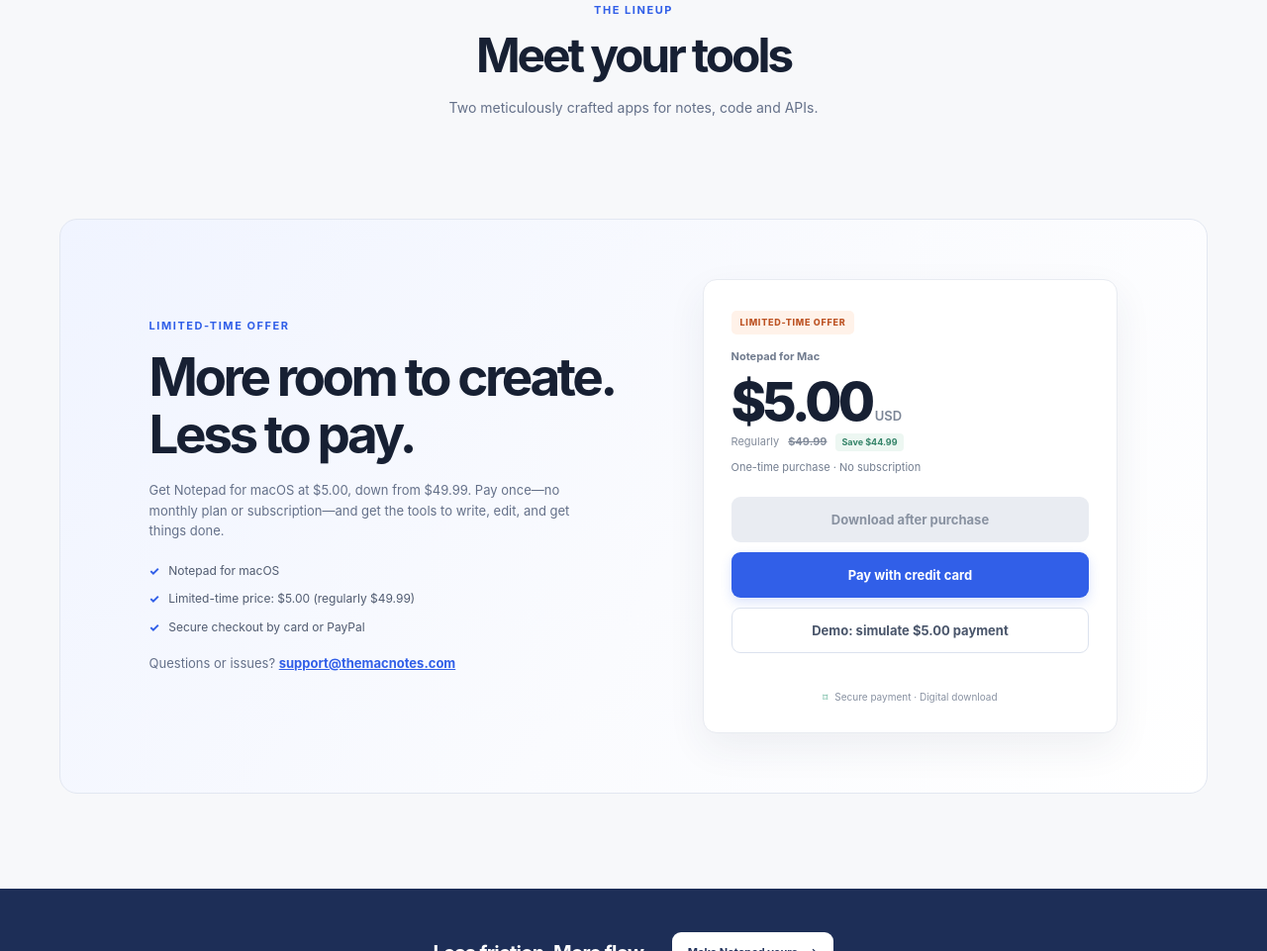
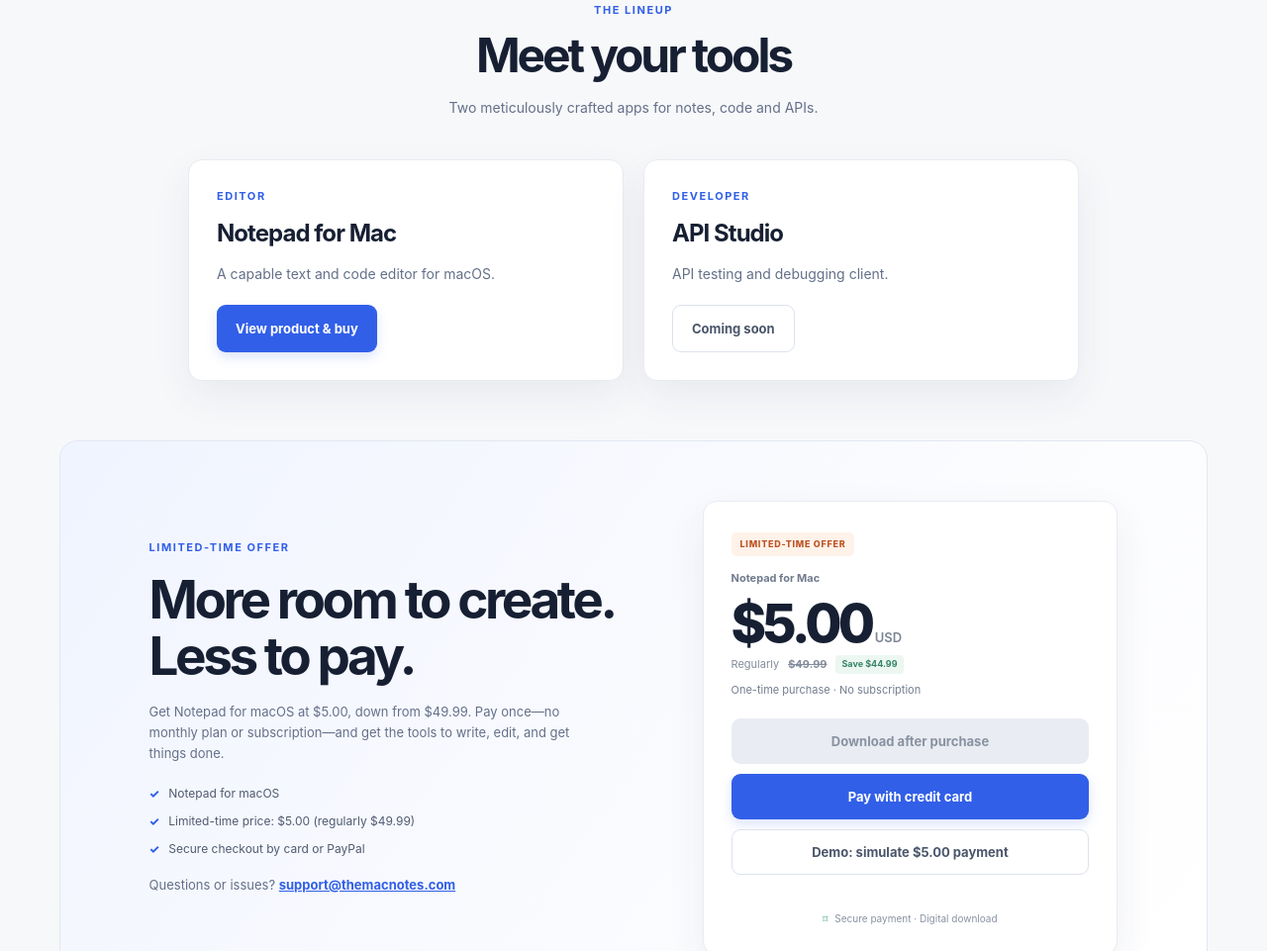
Before and after one commit to nishantmalviya/themacnotes, a website: page public/index.html in a window 1280 px wide. Shown: the part 3951-4912 px from the top of the page at 99% size. Drawn offline with Linux system fonts and the light colour scheme; no server answers.

Commit message:
Show product list on home page

```diff
--- a/public/index.html
+++ b/public/index.html
@@ -158,7 +158,20 @@
         <h2>Meet your tools</h2>
         <p>Two meticulously crafted apps for notes, code and APIs.</p>
       </div>
-      <div class="product-grid" id="product-grid"></div>
+      <div class="product-grid" id="product-grid">
+        <a class="product-card" href="/products/notepad">
+          <span class="product-card-eyebrow">Editor</span>
+          <h3>Notepad for Mac</h3>
+          <p class="product-card-tagline">A capable text and code editor for macOS.</p>
+          <span class="button button-primary">View product &amp; buy</span>
+        </a>
+        <a class="product-card" href="/products/api-studio">
+          <span class="product-card-eyebrow">Developer</span>
+          <h3>API Studio</h3>
+          <p class="product-card-tagline">API testing and debugging client.</p>
+          <span class="button button-secondary">Coming soon</span>
+        </a>
+      </div>
     </section>
 
     <section class="pricing-section section" id="pricing">
```
